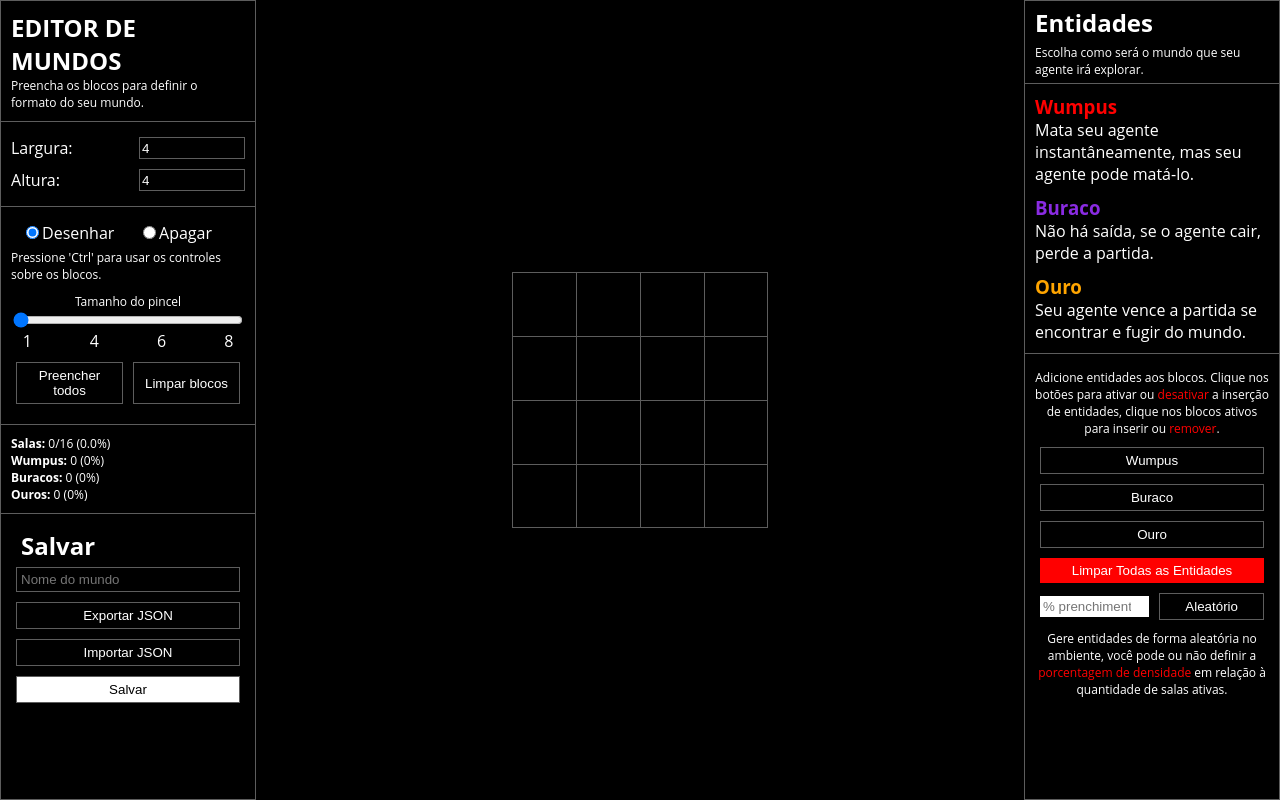
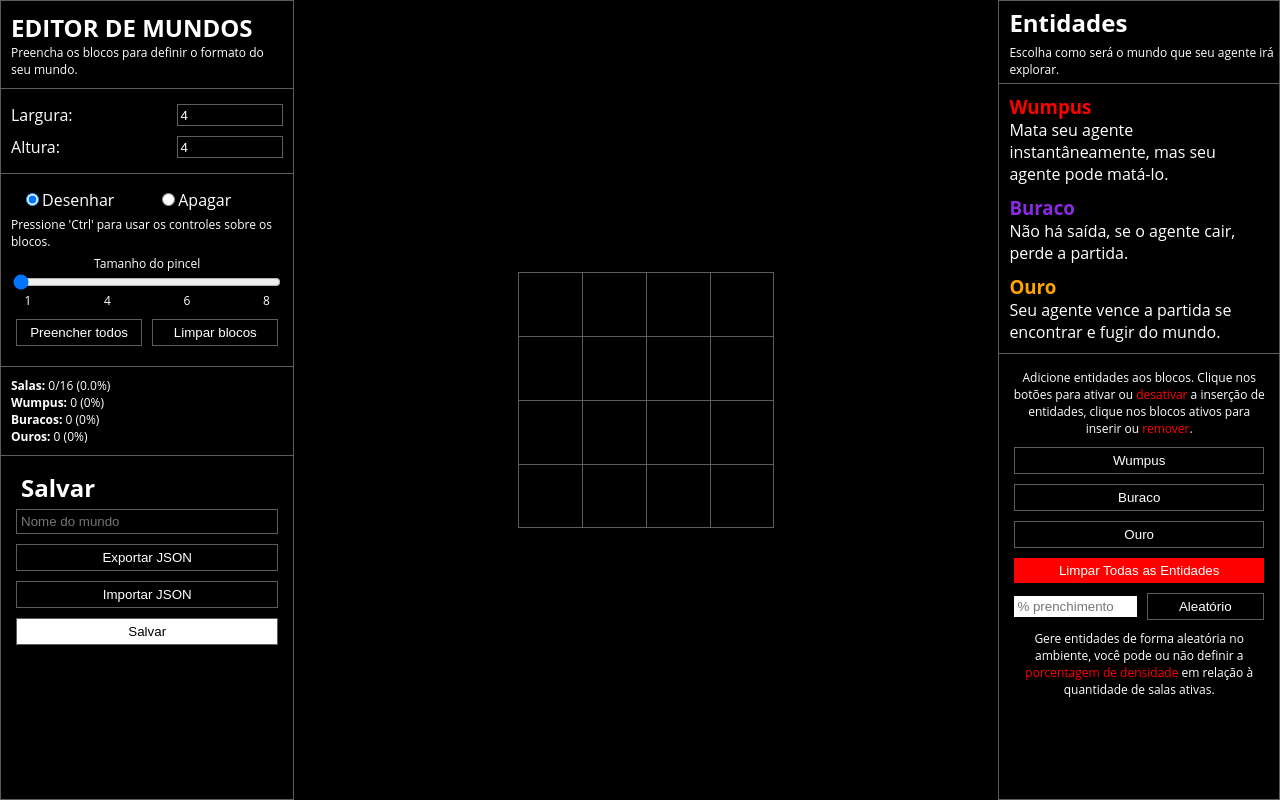
Before and after one commit to williamsdavid5/wumpus-verse-frontend, a React (Vite) app: page /mapa in a window 1280 px wide. Built offline with nearby package versions, Linux system fonts and the light colour scheme; sample sign-in values are in the browser's storage.

Commit message:
esqueci de colocar a exibição de datas de criação, agora está funcionando. Algumas pequenas mudanças na tela de edição de mundo, isso ainda terá conclusão

```diff
--- a/src/index.css
+++ b/src/index.css
@@ -16,6 +16,36 @@ h2 {
   --roxoDestaque: #8800B5;
 }
 
+
+
+* {
+  --sb-track-color: #000000;
+  --sb-thumb-color: #5d5d5d;
+  --sb-size: 10px;
+}
+
+*::-webkit-scrollbar {
+  width: var(--sb-size)
+}
+
+*::-webkit-scrollbar-track {
+  background: var(--sb-track-color);
+  border-radius: 1px;
+}
+
+*::-webkit-scrollbar-thumb {
+  background: var(--sb-thumb-color);
+  border-radius: 1px;
+
+}
+
+@supports not selector(::-webkit-scrollbar) {
+  * {
+    scrollbar-color: var(--sb-thumb-color) var(--sb-track-color);
+  }
+}
+
+
 .destaqueRed {
   color: red;
 }
--- a/src/pages/Mapa.jsx
+++ b/src/pages/Mapa.jsx
@@ -623,11 +623,11 @@ export default function Mapa() {
                             </label>
                         </div>
                         <p className='paragrafoInformativo'>Pressione 'Ctrl' para usar os controles sobre os blocos.</p>
-                        <p className='paragrafoInformativo' style={{ width: "100%", textAlign: "center", marginTop: "10px" }}>Tamanho do pincel</p>
+                        <p className='paragrafoInformativo' style={{ width: "100%", textAlign: "center", marginTop: "5px" }}>Tamanho do pincel</p>
                         <input type="range" min={0} max={valoresInput.length - 1} step={1} value={indiceInput} onChange={(e) => setIndiceInput(Number(e.target.value))} name="" id="" />
                         <div className='valoresInputPincel'>
                             {valoresInput.map((e) => {
-                                return <p className='paragraforInformativo'>{e}</p>
+                                return <p className='paragrafoInformativo'>{e}</p>
                             })}
                         </div>
                         <div className='div-controles-auxiliar'>
--- a/src/pages/MundosSalvos.jsx
+++ b/src/pages/MundosSalvos.jsx
@@ -231,6 +231,19 @@ export default function MundosSalvos() {
         setCarregandoMinimapa(false);
     }
 
+    function formatarData(dateString) {
+        const date = new Date(dateString);
+
+        const day = String(date.getDate()).padStart(2, "0");
+        const month = String(date.getMonth() + 1).padStart(2, "0");
+        const year = date.getFullYear();
+
+        const hours = String(date.getHours()).padStart(2, "0");
+        const minutes = String(date.getMinutes()).padStart(2, "0");
+
+        return `${day}/${month}/${year} - ${hours}:${minutes}`;
+    }
+
     const navigate = useNavigate();
 
     return (
@@ -276,10 +289,10 @@ export default function MundosSalvos() {
                         {mundosFiltrados.length > 0 &&
                             (mundosFiltrados.map((mundo, index) => {
                                 const ativo = mundoSelecionado === mundo.id;
-                                // console.log(mundo);
+                                console.log(mundo);
                                 return (
                                     <div
-                                        key={index}
+                                        key={mundo.id}
                                         className={`itemListaMundos ${ativo ? 'ativo' : ''}`}
                                         onClick={() => {
                                             setMundoSelecionado(mundo.id);
@@ -288,7 +301,7 @@ export default function MundosSalvos() {
                                     >
                                         <div className='esquerda'>
                                             <h2>{mundo.nome}</h2>
-                                            <p className='paragrafoInformativo'>Data de criação: {mundo.data}</p>
+                                            <p className='paragrafoInformativo'>Data de criação: {formatarData(mundo.data_criacao)}</p>
                                             <p className='paragrafoInformativo'>
                                                 <b>Salas ativas:</b> {mundo.estatisticas.salasAtivas} <br />
                                                 <b>Buracos:</b> {mundo.estatisticas.quantidadeEntidades.buracos} <br />
--- a/src/pages/styles/mapa.css
+++ b/src/pages/styles/mapa.css
@@ -10,7 +10,7 @@ main {
 
 .janelaCentralizada {
     /* border: solid 1px var(--bordaCor); */
-    width: 60%;
+    width: 55%;
     height: 100vh;
     box-sizing: border-box;
     display: flex;
@@ -86,7 +86,7 @@ main {
 
 .janelaConfigMapa {
     border: 1px solid var(--bordaCor);
-    width: 20%;
+    width: 23%;
     height: 100vh;
     box-sizing: border-box;
     overflow-y: auto;
@@ -231,7 +231,7 @@ button:hover {
 
 .janelaEntidades {
     border: 1px solid var(--bordaCor);
-    width: 20%;
+    width: 22%;
     height: 100vh;
     box-sizing: border-box;
     overflow-y: auto;
```
